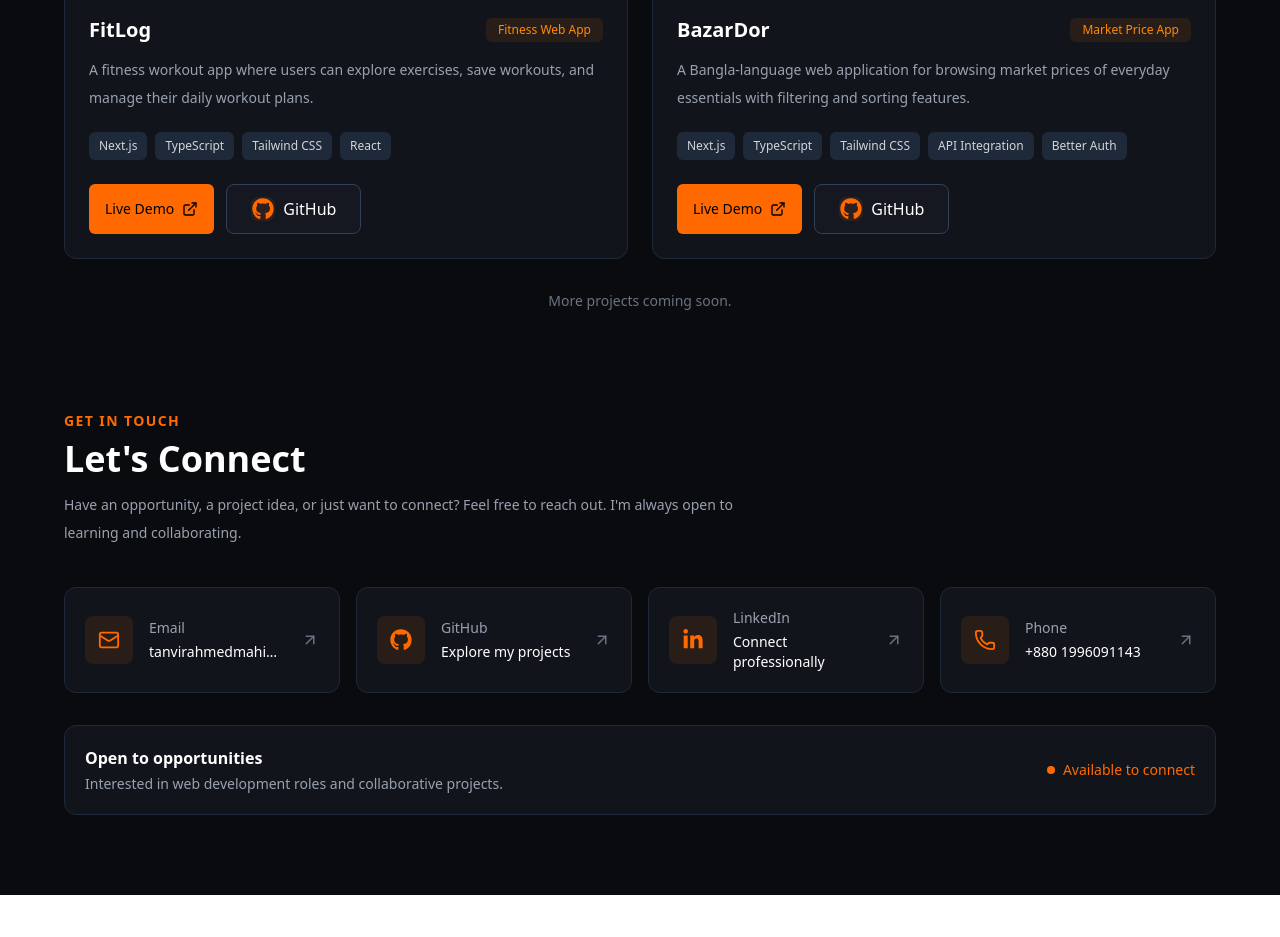
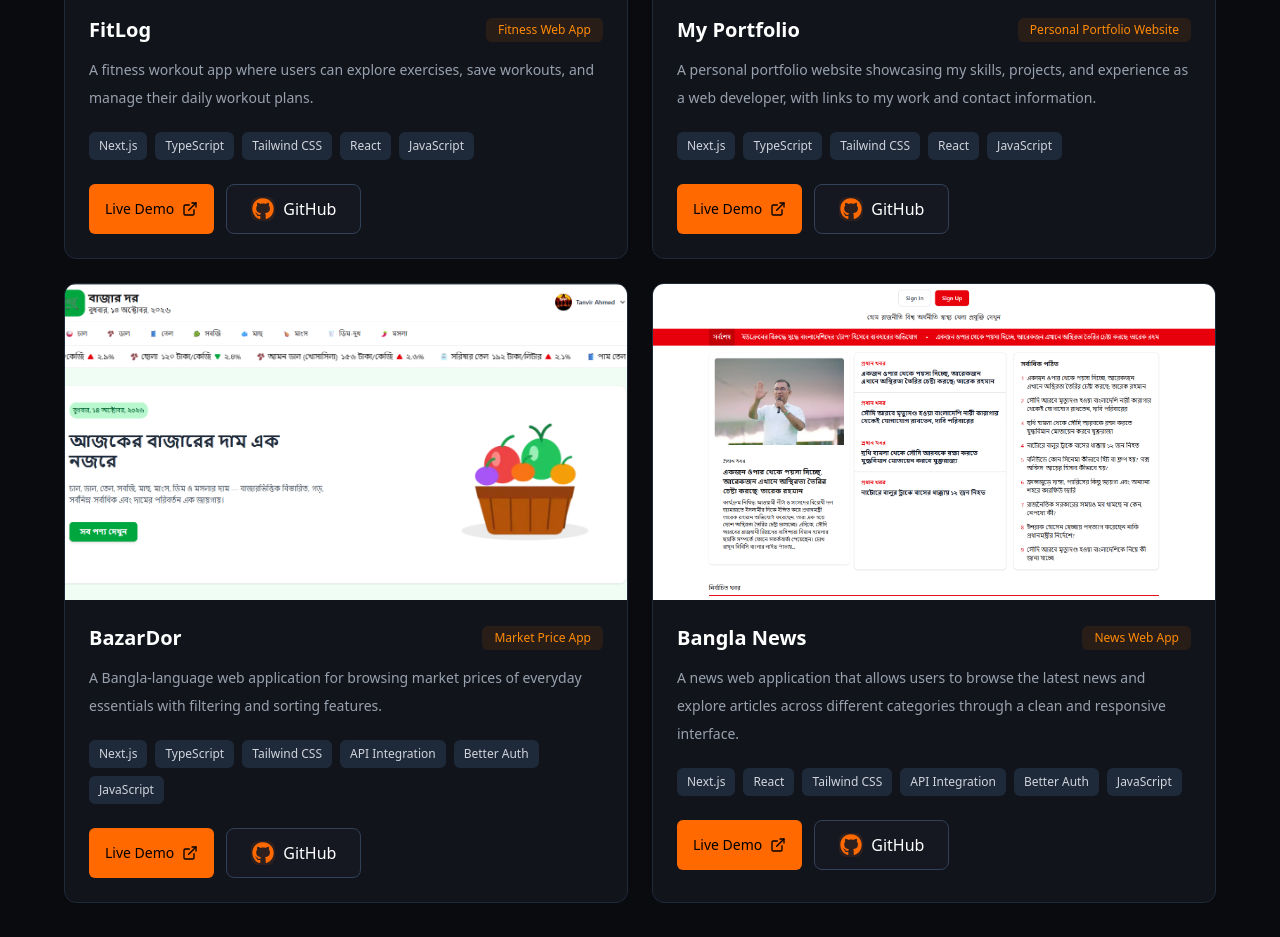
Before and after one commit to tanvirahmedmahin10/my-portfolio, a Next.js app: page / in a window 1280 px wide. Shown: the part 2600-3537 px from the top of the page. Before the commit the page ends 3495 px from the top, so only its background shows below. Built offline with nearby package versions, Linux system fonts and the light colour scheme.

Commit message:
added projects

```diff
--- a/src/app/Components/Projects.tsx
+++ b/src/app/Components/Projects.tsx
@@ -17,11 +17,29 @@ const projects = [
       "TypeScript",
       "Tailwind CSS",
       "React",
+      "JavaScript"
     ],
-    liveLink: "https://fitlog-mahin.vercel.app/",
+    liveLink: "https://fitlog-mahin.vercel.app",
     githubLink:
       "https://github.com/tanvirahmedmahin10/FitLog",
   },
+
+{
+  title: "My Portfolio",
+  category: "Personal Portfolio Website",
+  description:
+    "A personal portfolio website showcasing my skills, projects, and experience as a web developer, with links to my work and contact information.",
+  image: "/asset/Portfolio.png",
+  technologies: [
+    "Next.js",
+    "TypeScript",
+    "Tailwind CSS",
+    "React",
+    "JavaScript"
+  ],
+  liveLink: "https://my-portfolio-three-tau-9m11t2s5o7.vercel.app",
+  githubLink: "https://github.com/tanvirahmedmahin10/my-portfolio",
+},
   {
     title: "BazarDor",
     category: "Market Price App",
@@ -33,12 +51,30 @@ const projects = [
       "TypeScript",
       "Tailwind CSS",
       "API Integration",
-      "Better Auth"
+      "Better Auth",
+      "JavaScript"
     ],
     liveLink: "https://bazardor-uwv1.vercel.app",
     githubLink:
-      "https://github.com/tanvirahmedmahin10/BazarDor",
+      "https://github.com/tanvirahmedmahin10/full-project-with-auth",
   },
+  {
+  title: "Bangla News",
+  category: "News Web App",
+  description:
+    "A news web application that allows users to browse the latest news and explore articles across different categories through a clean and responsive interface.",
+  image: "/asset/BanglaNews.png",
+  technologies: [
+    "Next.js",
+    "React",
+    "Tailwind CSS",
+    "API Integration",
+      "Better Auth",
+      "JavaScript"
+  ],
+  liveLink: "https://banlanews.vercel.app",
+  githubLink: "https://github.com/tanvirahmedmahin10/full-project-with-auth",
+},
 ];
 
 const Projects = () => {
```
Also changed, not shown: public/asset/BanglaNews.png (added), public/asset/Portfolio.png (added).
